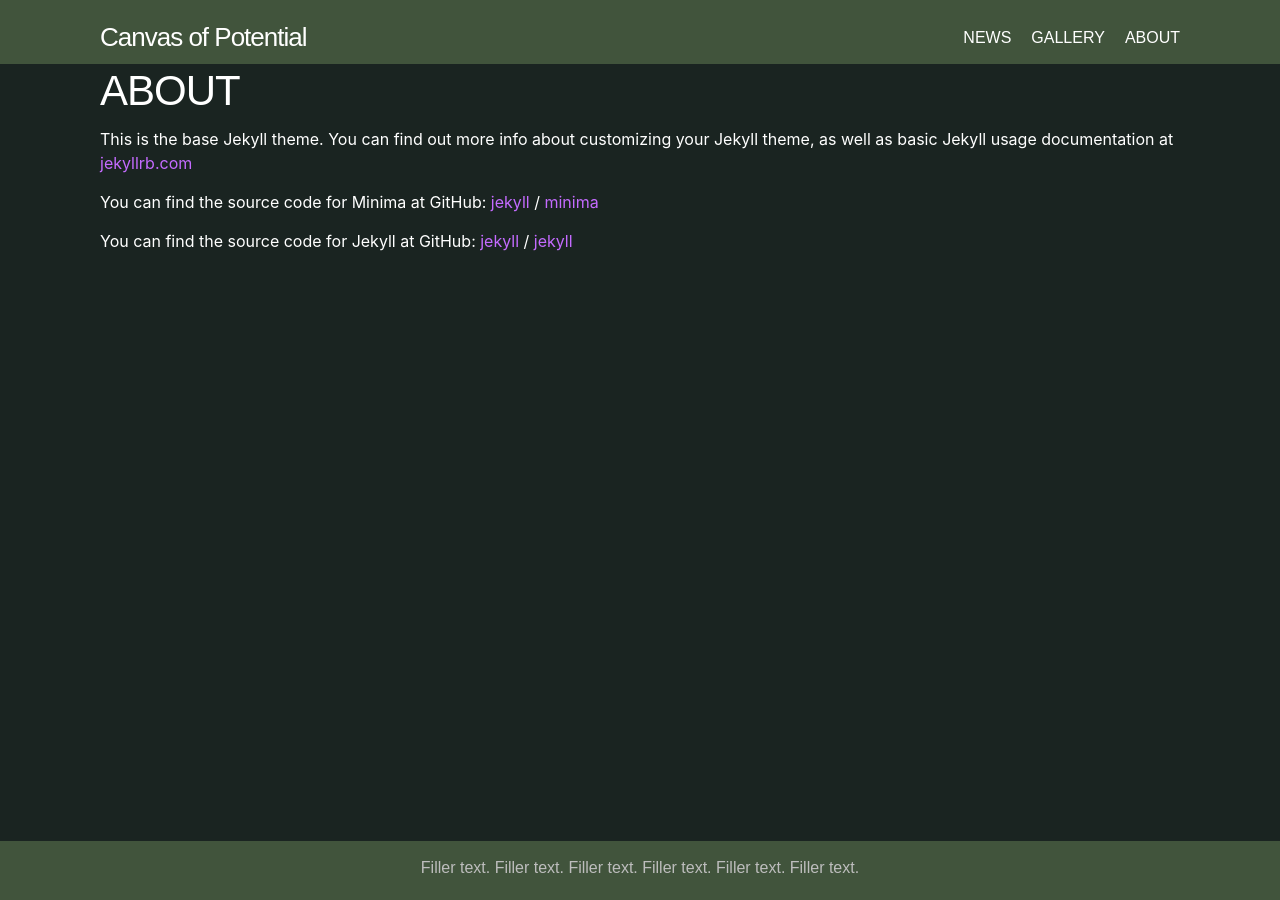
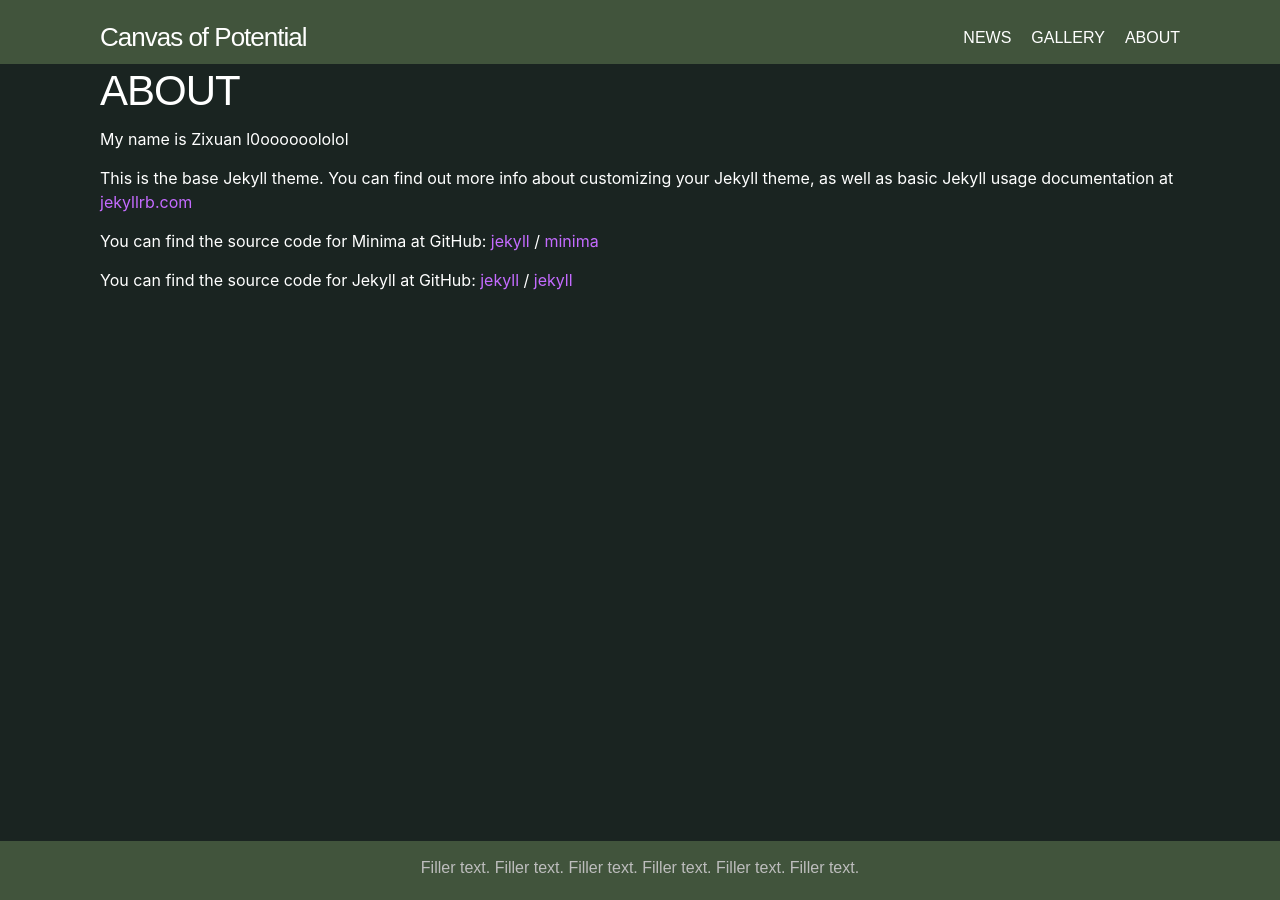
Before and after one commit to canvasofpotential/canvasofpotential.github.io, a Jekyll site: the page built from docs/about.md, in a window 1280 px wide. Built offline with Jekyll 4.4.1, drawn with Linux system fonts in a browser that asks for light colours; some web fonts are replaced.

Commit message:
Bruh i added my name thats it:

```diff
--- a/docs/about.md
+++ b/docs/about.md
@@ -3,6 +3,8 @@ layout: page
 title: ABOUT
 permalink: /about/
 ---
+
+My name is Zixuan l0oooooololol
 
 This is the base Jekyll theme. You can find out more info about customizing your Jekyll theme, as well as basic Jekyll usage documentation at [jekyllrb.com](https://jekyllrb.com/)
 
```
